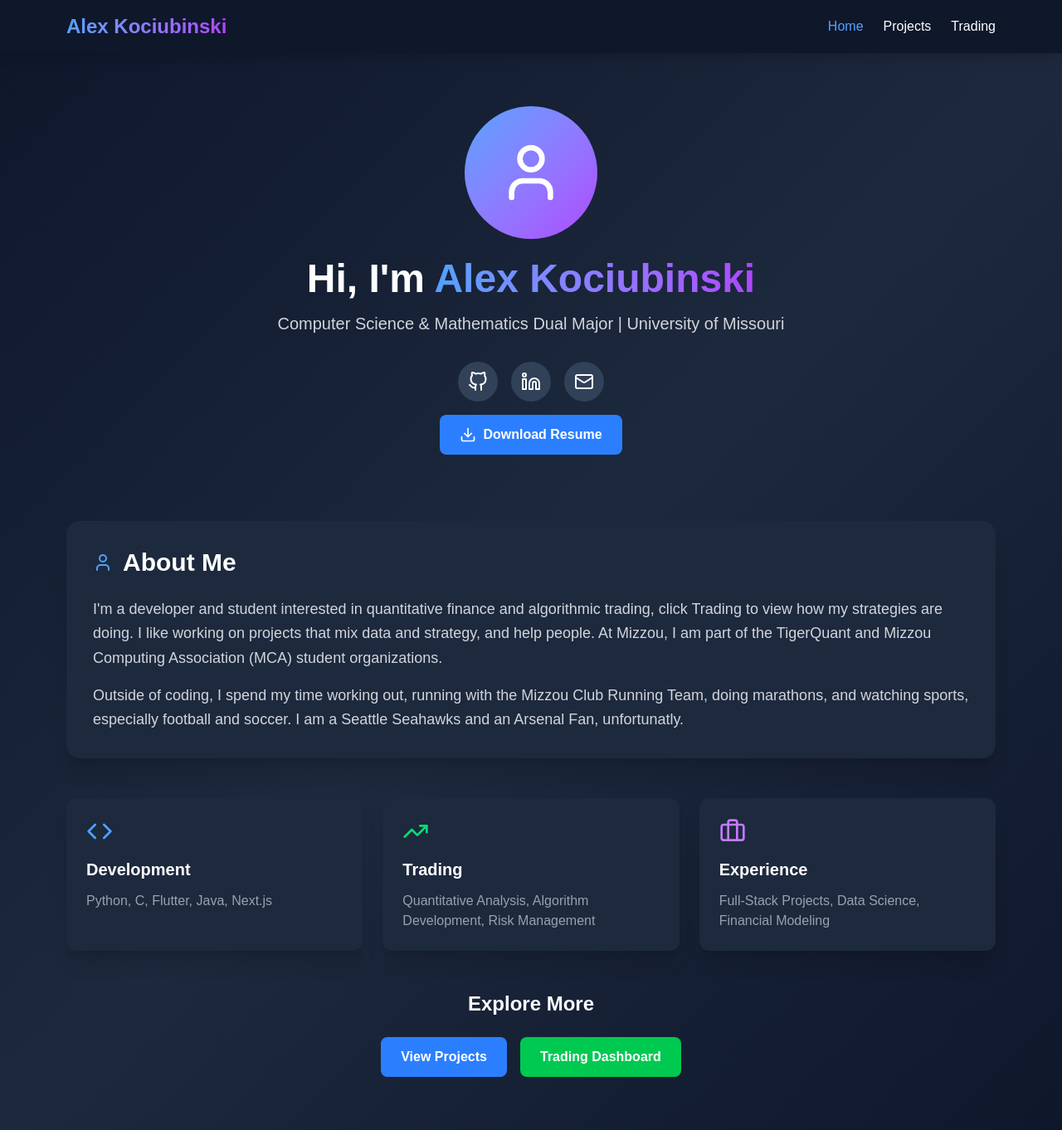
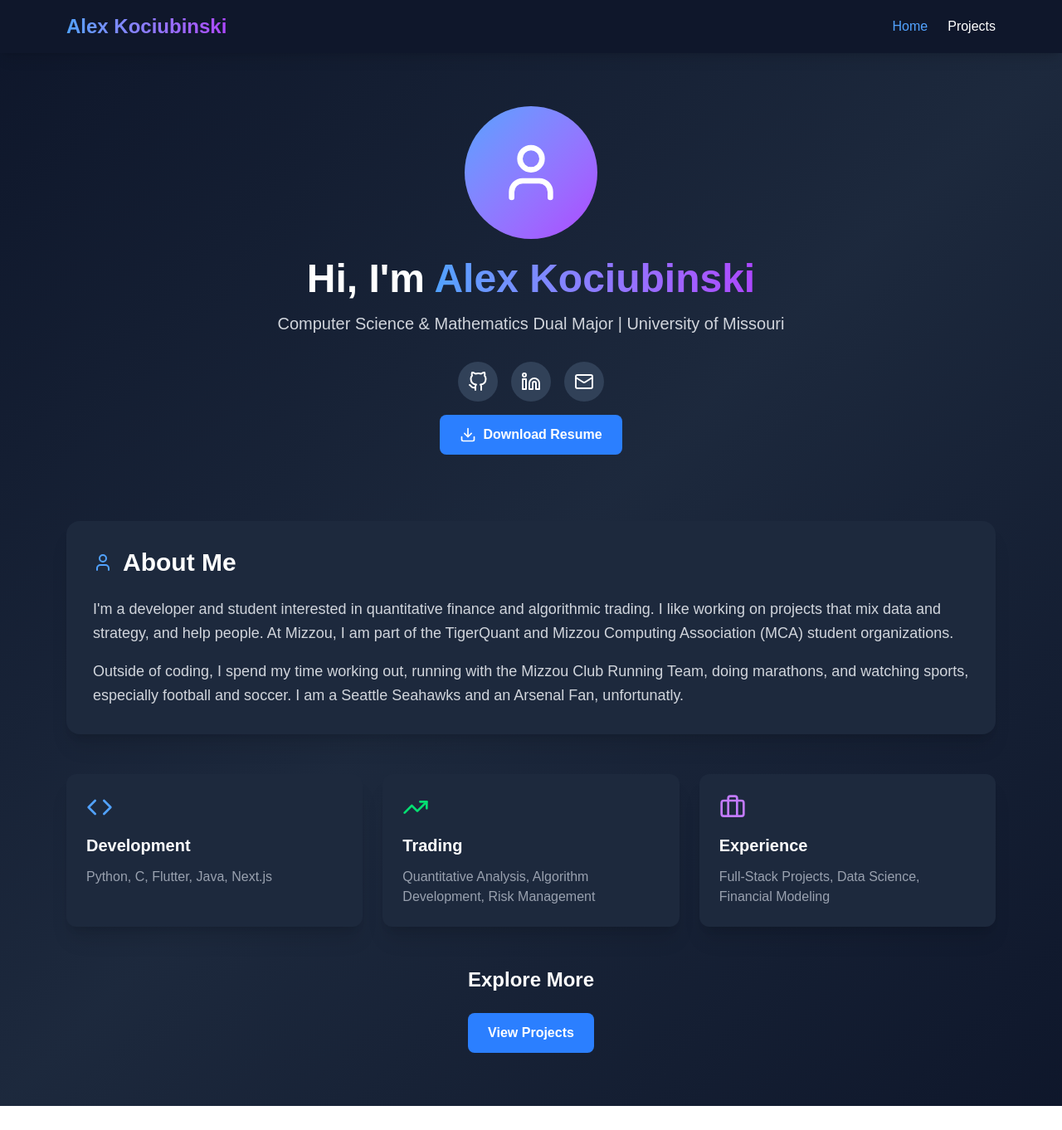
Before and after one commit to alexkociubinski/kociubinski-personal-website, a Next.js app: page / in a window 1280 px wide. Shown: the whole page at 83% size. After the commit the page ends 1333 px from the top, so only its background shows below. Built offline with nearby package versions, Linux system fonts and the light colour scheme.

Commit message:
Commented out Trading

```diff
--- a/app/page.tsx
+++ b/app/page.tsx
@@ -28,7 +28,10 @@ const Portfolio = () => {
   useEffect(() => {
     const params = new URLSearchParams(window.location.search);
     const view = params.get('view');
-    if (view === 'projects' || view === 'trading') {
+    /* if (view === 'projects' || view === 'trading') {
+      setCurrentPage(view);
+    } */
+    if (view === 'projects') {
       setCurrentPage(view);
     }
   }, []);
@@ -63,12 +66,12 @@ const Portfolio = () => {
             >
               Projects
             </button>
-            <button
+            {/* <button
               onClick={() => setCurrentPage('trading')}
               className={`hover:text-blue-400 transition ${currentPage === 'trading' ? 'text-blue-400' : ''}`}
             >
               Trading
-            </button>
+            </button> */}
           </div>
         </div>
       </div>
@@ -124,7 +127,7 @@ const Portfolio = () => {
             About Me
           </h3>
           <p className="text-gray-300 text-lg leading-relaxed mb-4">
-            I'm a developer and student interested in quantitative finance and algorithmic trading, click Trading to view how my strategies are doing.
+            I'm a developer and student interested in quantitative finance and algorithmic trading.
             I like working on projects that mix data and strategy, and help people.
             At Mizzou, I am part of the TigerQuant and Mizzou Computing Association (MCA) student organizations.
           </p>
@@ -163,12 +166,12 @@ const Portfolio = () => {
             >
               View Projects
             </button>
-            <button
+            {/* <button
               onClick={() => setCurrentPage('trading')}
               className="bg-green-500 hover:bg-green-600 text-white px-6 py-3 rounded-lg font-semibold transition"
             >
               Trading Dashboard
-            </button>
+            </button> */}
           </div>
         </div>
       </div>
@@ -266,29 +269,11 @@ const Portfolio = () => {
             </div>
           </div>
         </div>
-
-
-
-        {/* Video Project Example */}
-        <div className="bg-slate-800 rounded-2xl overflow-hidden shadow-xl hover:shadow-2xl transition md:col-span-2">
-          <div className="aspect-video bg-black">
-            <div className="w-full h-full flex items-center justify-center text-gray-500">
-              {/* Replace with: <video controls className="w-full h-full"><source src="/demo.mp4" type="video/mp4" /></video> */}
-              <p>Video Demo Placeholder (Add video file to public folder)</p>
-            </div>
-          </div>
-          <div className="p-6">
-            <h3 className="text-2xl font-bold text-white mb-3">Video Demo Project</h3>
-            <p className="text-gray-400">
-              A project with a video demonstration showing the application in action.
-            </p>
-          </div>
-        </div>
       </div>
     </div>
   );
 
-  const TradingPage = () => (
+  /* const TradingPage = () => (
     <div className="min-h-screen bg-gradient-to-br from-slate-900 via-slate-800 to-slate-900">
       <div className="max-w-6xl mx-auto px-4 py-16">
         <h2 className="text-4xl font-bold text-white mb-4 text-center">Trading Strategies</h2>
@@ -352,14 +337,14 @@ const Portfolio = () => {
   </div>
      </div>
   </div>
-  );
+  ); */
 
   return (
     <div className="min-h-screen bg-slate-900">
       <NavBar />
       {currentPage === 'home' && <HomePage />}
       {currentPage === 'projects' && <ProjectsPage />}
-      {currentPage === 'trading' && <TradingPage />}
+      {/* {currentPage === 'trading' && <TradingPage />} */}
     </div>
   );
 };
```
Lines whose indentation alone changed are shown as unchanged.
